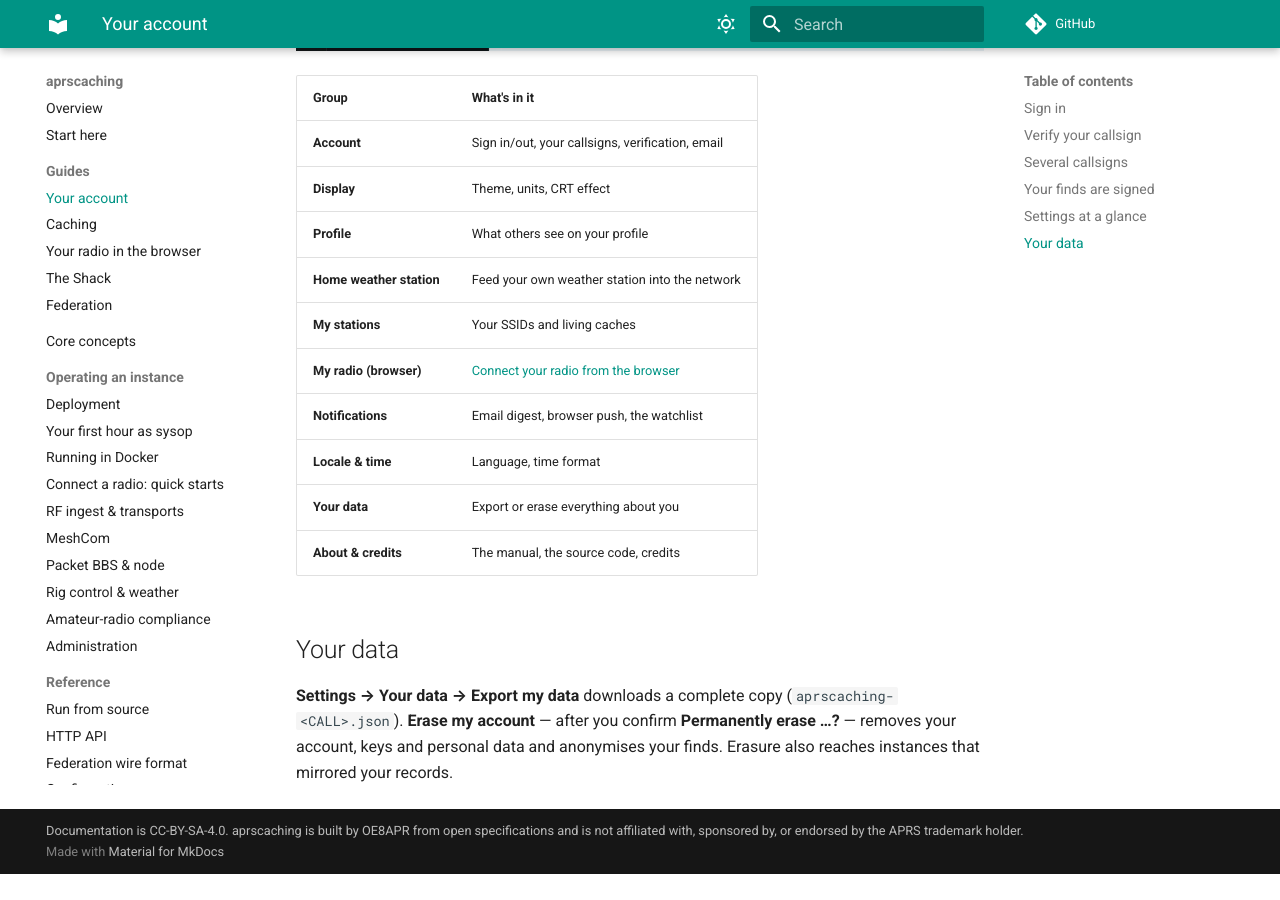
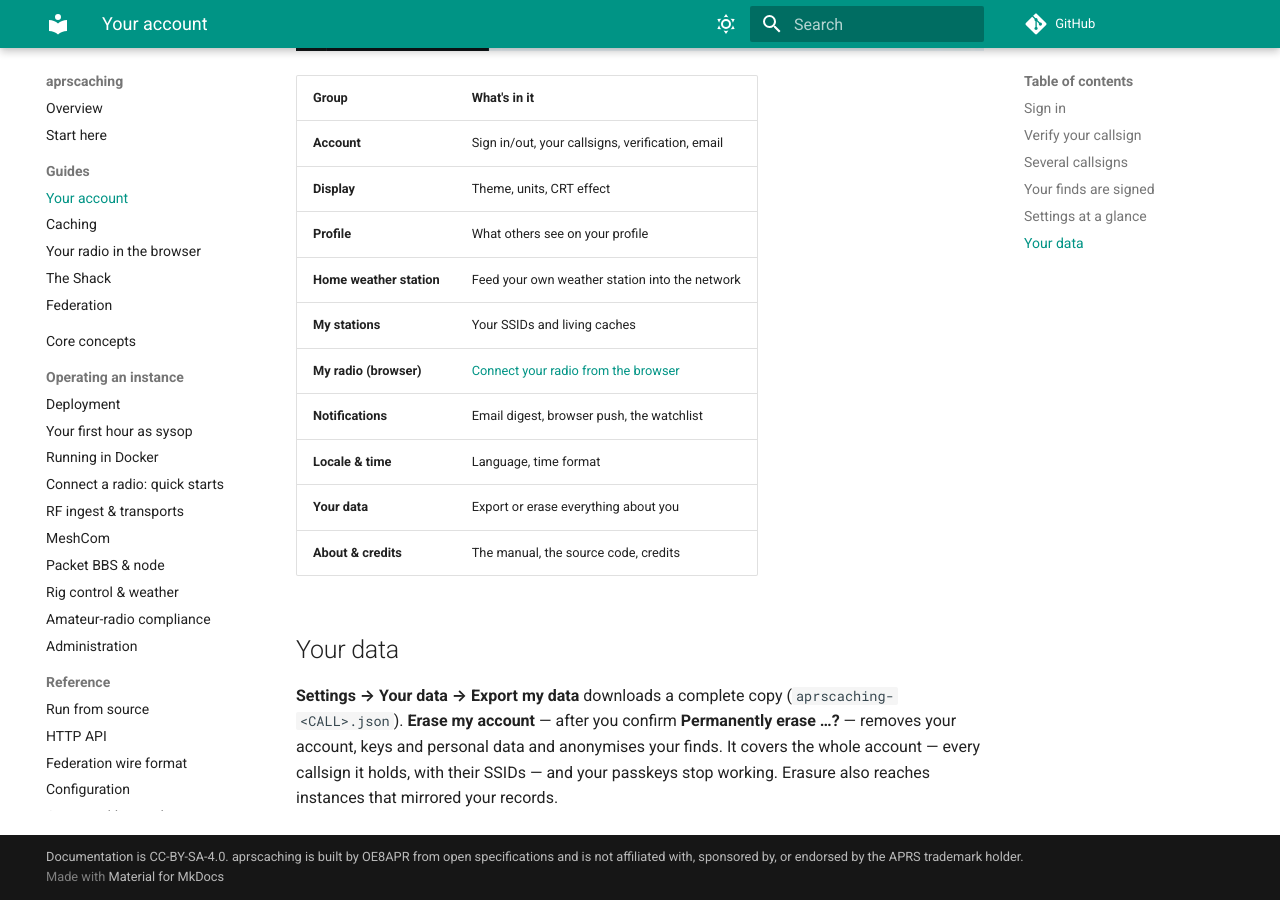
Before and after one commit to apachler/aprscaching, an MkDocs documentation site: the page built from docs/guides/account.md, in a window 1280 px wide and 900 px high, scrolled down 2497 px. Built offline with MkDocs 1.6.1 and Material for MkDocs 9.7.7, drawn with Linux system fonts in a browser that asks for light colours; comment, search, counter and statistics services are not loaded; before the commit the page ends 3371 px from its top, so only the background shows below that.

Commit message:
docs(account): erasure covers every callsign the account holds
Co-Authored-By: Claude Opus 5.5 <noreply@anthropic.com>
Signed-off-by: Andreas Pachler <apachler@paan-systems.com>

```diff
--- a/docs/guides/account.md
+++ b/docs/guides/account.md
@@ -72,4 +72,5 @@ station, radio and notification groups appear as well.
 
 **Settings → Your data → Export my data** downloads a complete copy (`aprscaching-<CALL>.json`).
 **Erase my account** — after you confirm **Permanently erase …?** — removes your account, keys and personal
-data and anonymises your finds. Erasure also reaches instances that mirrored your records.
+data and anonymises your finds. It covers the whole account — every callsign it holds, with their SSIDs —
+and your passkeys stop working. Erasure also reaches instances that mirrored your records.
```
